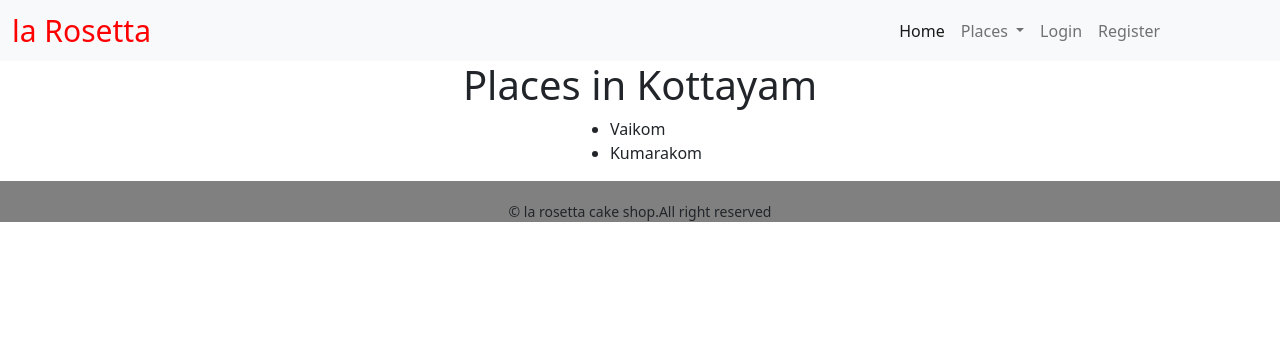
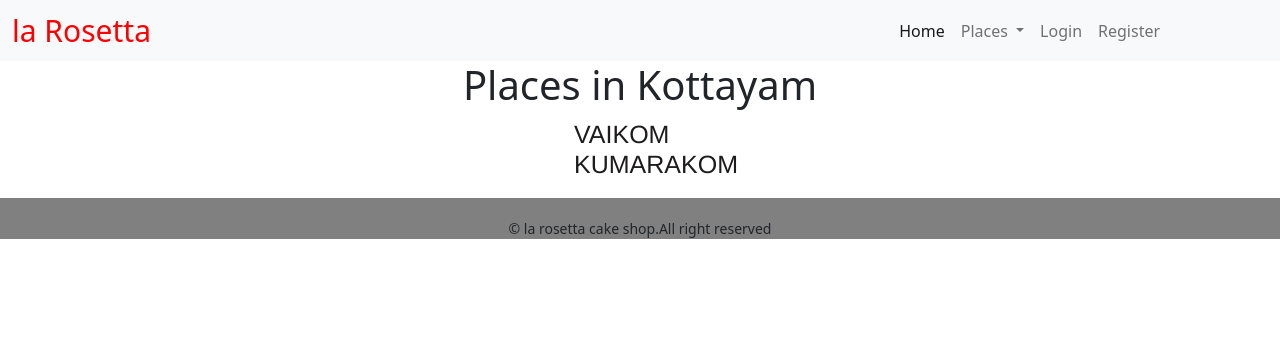
Before and after one commit to shanziya/cake, a Django app: a page that uses cake/templates/cake_list_place.html in a window 1280 px wide. Shown: the top 361 px of the page. Run offline with Django 3.2, Linux system fonts and the light colour scheme; data comes from the database, SQL or seed files in the repository; some libraries are stand-ins or nearby versions.

Commit message:
fix place list style

```diff
--- a/cake/templates/cake_list_place.html
+++ b/cake/templates/cake_list_place.html
@@ -1,11 +1,28 @@
 {% extends 'base.html' %}
 {% load static %}
 {% block content %}
+<style>
+    .place_list {
+        list-style-type: none;
+    }
 
+    .place_list li {
+        text-decoration: none;
+        color: rgb(29, 27, 27);
+        font: 25px/1 Helvetica, Verdana, sans-serif;
+        text-transform: uppercase;
+        margin: 5px;
+    }
+
+    .place_list li:hover {
+        color: #666;
+    }
+
+</style>
 <h1 style="text-align: center;">Places in {{ request.GET.district}}</h1>
 
 <div style="display: flex; align-items: center; justify-content: center;">
-        <ul>
+    <ul class="place_list">
         {% for place in place_list %}
         <li>{{ place.name }}</li>
         {% endfor %}
```
Lines whose indentation alone changed are shown as unchanged.
